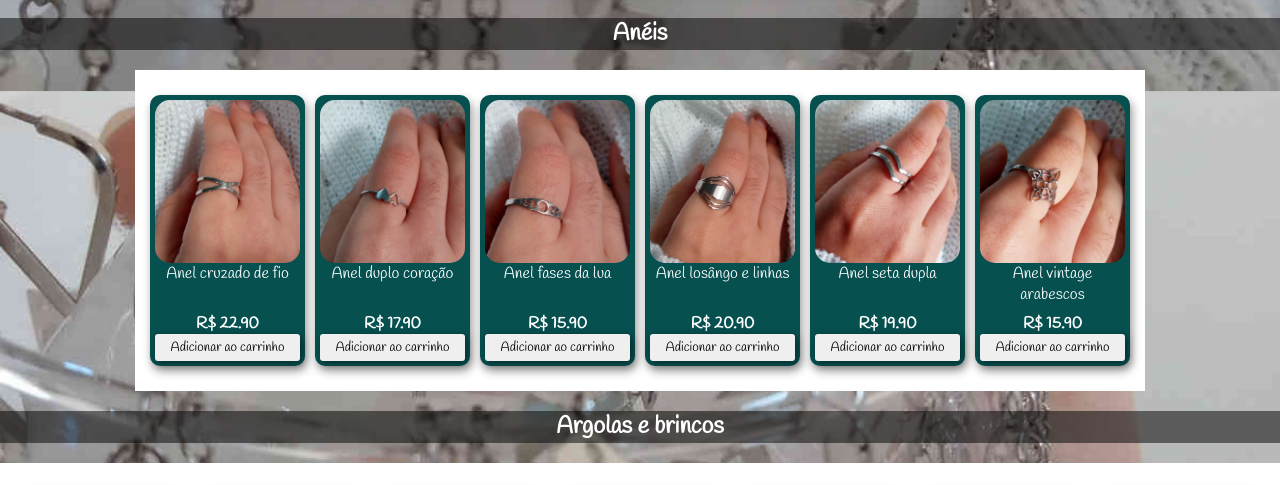
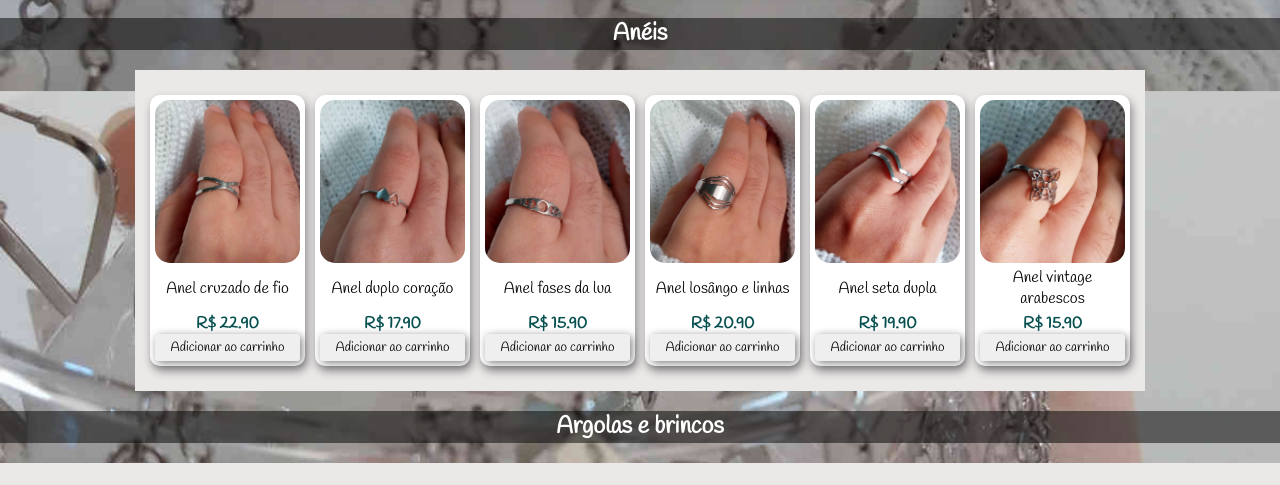
Before and after one commit to TacioSoares/catalogo-azuni, a plain HTML site: page index.html in a window 1280 px wide. Shown: the part 302-787 px from the top of the page. Drawn offline with nearby package versions, Linux system fonts and the light colour scheme.

Commit message:
fundobrancodoscards

```diff
--- a/estilos/estilos.css
+++ b/estilos/estilos.css
@@ -113,6 +113,8 @@ li > img {
 }
 #transparencia {
     background-color: rgba(255, 255, 255, 0.747);
+    margin: 0;
+    padding: 10px;
 }
 #carrinho h4 {
     margin-top: 10px;
@@ -211,7 +213,7 @@ select, option {
     text-align: center;
 }
 .container {
-    background-color: white;
+    background-color: rgb(235, 232, 232);
     background-position: center;
     background-size: cover;
     background-attachment: fixed;
@@ -228,7 +230,7 @@ select, option {
     flex-direction: column;
     justify-content: center;
     width: 155px;
-    background-color: #075050;
+    background-color: white;
     padding: 5px;
     border-radius: 10px;
     font-family: 'Handlee', cursive;
@@ -242,14 +244,15 @@ select, option {
     cursor: pointer;
     font-size: 1em;
     height: 50px;
-    color: white;
+    color: black;
     text-align: center;
     margin: auto;
+    align-items: center;
 }
 .container-produto p {
     font-weight: bold;
     cursor: pointer;
-    color: white;
+    color: #075050;
 }
 .container-produto img {
     border-radius: 15px;
```
